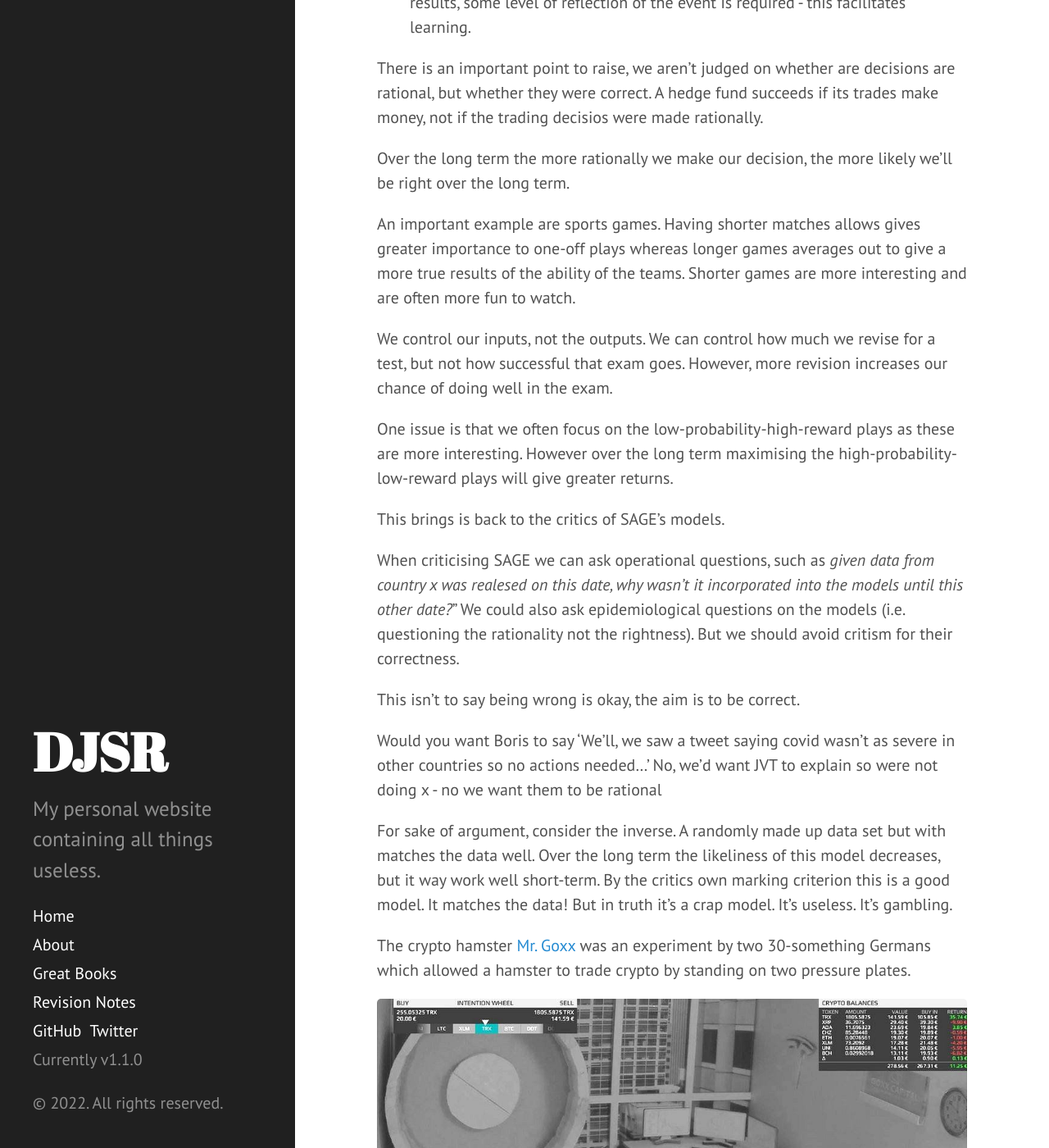
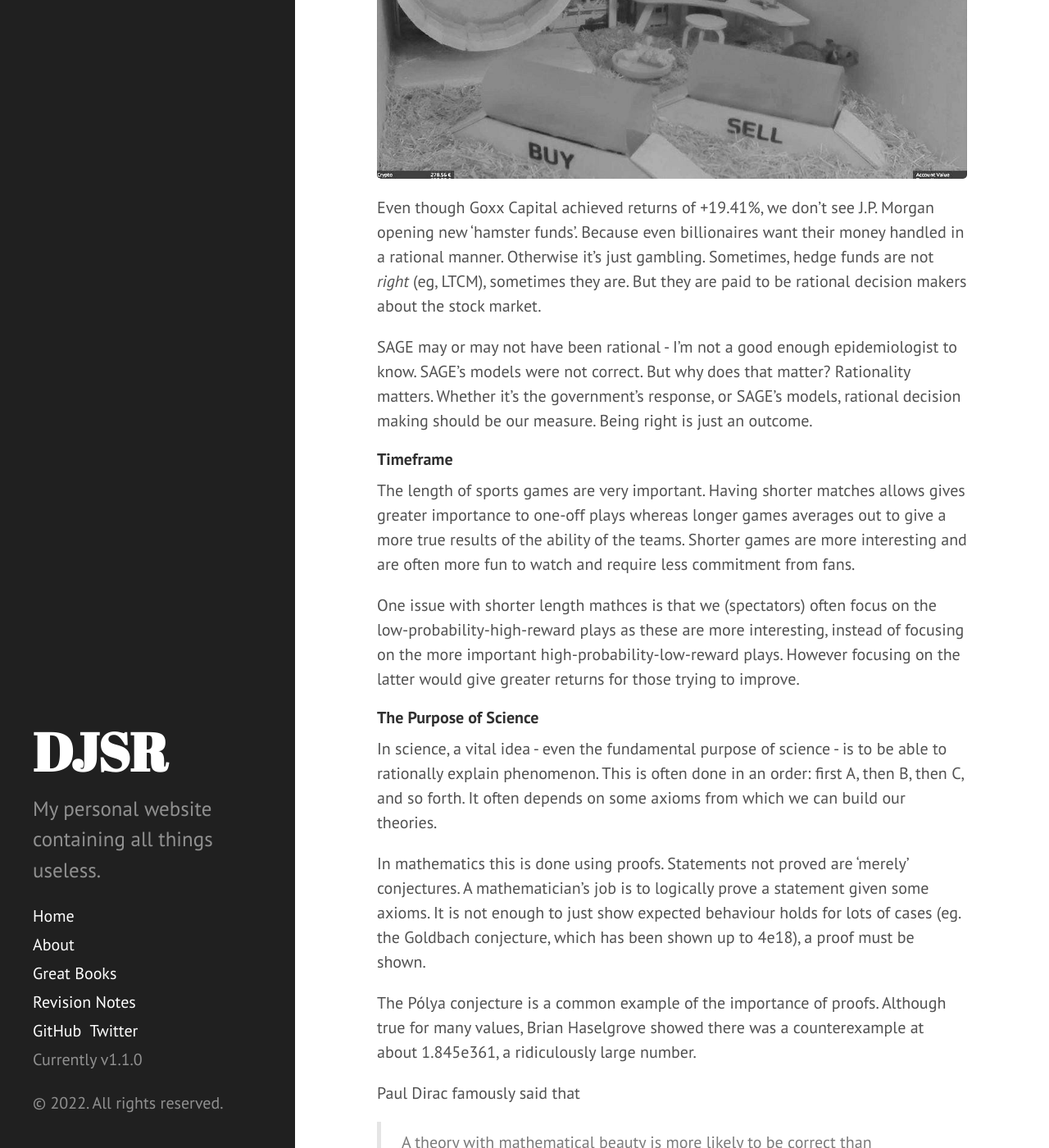
Before and after one commit to dansomrob/dansomrob.github.io, a Jekyll site: the page built from _posts/2022-04-16-SAGE.md, in a window 1280 px wide and 1400 px high, scrolled down 2223 px. Shown: the whole window at 82% size. Built offline with Jekyll 4.4.1, drawn with Linux system fonts in a browser that asks for light colours; some of the changed text lies outside the part shown.

Commit message:
Update 2022-04-16-SAGE.md

```diff
--- a/_posts/2022-04-16-SAGE.md
+++ b/_posts/2022-04-16-SAGE.md
@@ -6,19 +6,13 @@
 
 [This](https://www.spectator.co.uk/article/how-did-sage-scenarios-compare-to-reality-an-update){:target="_blank"}{:rel="noopener noreferrer"} Spectator article compares models  of the Jan/Feb covid peak and the actual NHS data.
 
-![Spectator SAGE Comparison]({{ site.url }}/assets/images/spectator_covid_model_data.jpeg){:target="_blank"}
+![Spectator SAGE Comparison]({{ site.url }}/assets/images/spectator_covid_model_data.jpeg){:target="_blank"}{:width="400px"}
 
-In science, a vital idea - even the fundamental purpose of science - is to be able to rationally explain phenomenon. This is often done in an order: first A, then B, then C, and so forth. It often depends on some axioms from which we can build our theories.
-
-In mathematics this is done using proofs. Statements not proved are 'merely' conjectures. A mathematician's job is to logically prove a statement given some axioms. It is not enough to just show expected behaviour holds for lots of cases (eg. the Goldbach conjecture, which has been shown up to 4e18), a proof must be shown.
-
-The Pólya conjecture is a common example of the importance of proofs. Although true for many values, Brian Haselgrove showed there was a counterexample at about 1.845e361, a ridiculously large number.
-
-In physics, we make comparisons to real world data - this allows us to evaluate our theories.
+#### Rationality
 
 Stephen Duneier's' book *AlphaBrian* is brilliant. This passage is from chapter three.
 
->A decision is considered rational when the decision maker does what is most reasonable given all the relevant information at the time the decision is made. Rational decisions are what we aspire to achieve. They are optimal. On the other hand, a decision is considered right if the outcomes is at least as good as all other possible outcomes. In other words, it  is considered right, because the actual outcome was successful. Importantly rational decisions are not necessarily the same as right decisions, and the decision that winds up being right may not have been rational. The key difference between the two is that a decision can be deemed rational versus irrational at the moment it is made, whereas the assessment about whether it was right or wrong can only be made with the benefit of hindsight.
+>A decision is considered rational when the decision maker does what is **most reasonable** given all the relevant information **at the time the decision is made**. Rational decisions are what we aspire to achieve. **They are optimal**. On the other hand, a decision is considered right if the outcomes is at least as good as all other possible outcomes. In other words, it  is considered right, because the actual outcome was successful. Importantly **rational decisions are not necessarily the same as right decisions**, and the decision that winds up being right may not have been rational. The key difference between the two is that a decision can be deemed rational versus irrational at the moment it is made, whereas the assessment about whether it was right or wrong can only be made **with the benefit of hindsight**.
 
 Although not Shakespeare, Duneier makes some important points worth examining:
 
@@ -31,28 +25,38 @@
 
 There is an important point to raise, we aren't judged on whether are decisions are rational, but whether they were correct. A hedge fund succeeds if its trades make money, not if the trading decisios were made rationally.
 
-Over the long term the more rationally we make our decision, the more likely we'll be right over the long term.
+Another important point is that we control our inputs, not the outputs. We can control how much we revise for a test, but not how successful that exam goes. However, more revision increases our chance of doing well in the exam. **Over the long term the more rationally we make our decision, the more likely we'll be right over the long term.**
 
-An important example are sports games. Having shorter matches allows gives greater importance to one-off plays whereas longer games averages out to give a more true results of the ability of the teams. Shorter games are more interesting and are often more fun to watch.
-
-We control our inputs, not the outputs. We can control how much we revise for a test, but not how successful that exam goes. However, more revision increases our chance of doing well in the exam.
-
-One issue is that we often focus on the low-probability-high-reward plays as these are more interesting. However over the long term maximising the high-probability-low-reward plays will give greater returns.
-
-This brings is back to the critics of SAGE's models.
-
-When criticising SAGE we can ask operational questions, such as *given data from country x was realesed on this date, why wasn't it incorporated into the models until this other date?*" We could also ask epidemiological questions on the models (i.e. questioning the rationality not the rightness). But we should avoid critism for their correctness.
-
-This isn't to say being wrong is okay, the aim is to be correct.
-
-Would you want Boris to say 'We'll, we saw a tweet saying covid wasn't as severe in other countries so no actions needed...' No, we'd want JVT to explain  so were not doing x - no we want them to be rational
-
-For sake of argument, consider the inverse. A randomly made up data set but with matches the data well. Over the long term the likeliness of this model decreases, but it way work well short-term. By the critics own marking criterion this is a good model. It matches the data! But in truth it's a crap model. It's useless. It's gambling.
-
-The crypto hamster [Mr. Goxx](https://www.bbc.co.uk/news/technology-58707641){:target="_blank"}{:rel="noopener noreferrer"} was an experiment by two 30-something Germans which allowed a hamster to trade crypto by standing on two pressure plates.
+For example, the crypto hamster [Mr. Goxx](https://www.bbc.co.uk/news/technology-58707641){:target="_blank"}{:rel="noopener noreferrer"} was an experiment by two 30-something Germans which allowed a hamster to trade crypto by standing on two pressure plates.
 
 ![Goxx]({{ site.url }}/assets/images/Goxx1.jpg)
 
 Even though Goxx Capital achieved returns of +19.41%, we don't see J.P. Morgan opening new 'hamster funds'. Because even billionaires want their money handled in a rational manner. Otherwise it's just gambling. Sometimes, hedge funds are not *right* (eg, LTCM), sometimes they are. But they are paid to be rational decision makers about the stock market.
 
 SAGE may or may not have been rational - I'm not a good enough epidemiologist to know. SAGE's models were not correct. But why does that matter? Rationality matters. Whether it's the government's response, or SAGE's models, rational decision making should be our measure. Being right is just an outcome.
+
+#### Timeframe
+
+The length of sports games are very important. Having shorter matches allows gives greater importance to one-off plays whereas longer games averages out to give a more true results of the ability of the teams. Shorter games are more interesting and are often more fun to watch and require less commitment from fans.
+
+One issue with shorter length mathces is that we (spectators) often focus on the low-probability-high-reward plays as these are more interesting, instead of focusing on the more important high-probability-low-reward plays. However focusing on the latter would give greater returns for those trying to improve.
+
+#### The Purpose of Science
+
+In science, a vital idea - even the fundamental purpose of science - is to be able to rationally explain phenomenon. This is often done in an order: first A, then B, then C, and so forth. It often depends on some axioms from which we can build our theories.
+
+In mathematics this is done using proofs. Statements not proved are 'merely' conjectures. A mathematician's job is to logically prove a statement given some axioms. It is not enough to just show expected behaviour holds for lots of cases (eg. the Goldbach conjecture, which has been shown up to 4e18), a proof must be shown.
+
+The Pólya conjecture is a common example of the importance of proofs. Although true for many values, Brian Haselgrove showed there was a counterexample at about 1.845e361, a ridiculously large number.
+
+Paul Dirac famously said that
+
+> A theory with mathematical beauty is more likely to be correct than an ugly one that fits some experimental data.
+
+#### To Conclude
+
+This brings is back to the critics of SAGE's models.
+
+When criticising SAGE we can ask operational questions, such as *given data from country x was realesed on this date, why wasn't it incorporated into the models until this other date?*" We could also ask epidemiological questions on the models (i.e. questioning the rationality not the rightness). But we should avoid criticism for their correctness.
+
+For sake of argument, consider the inverse a 'randomly' made model that matches the data well. Over the long term the likeliness of this model decreases, but it way work well short-term. By the critics own marking criterion this is a good model. It matches the data! But in truth it's a crap model. It's useless. It's irrational. It's gambling.
```
